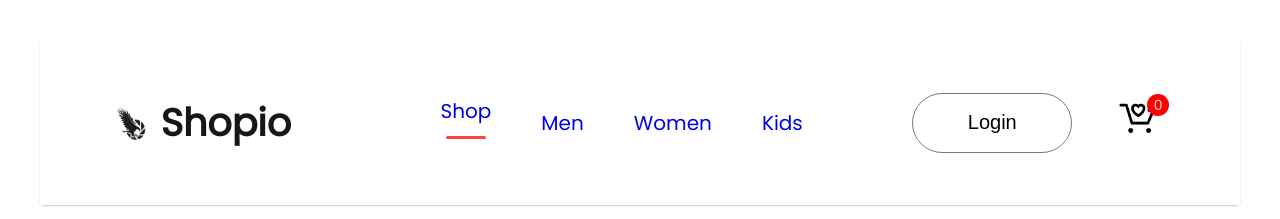
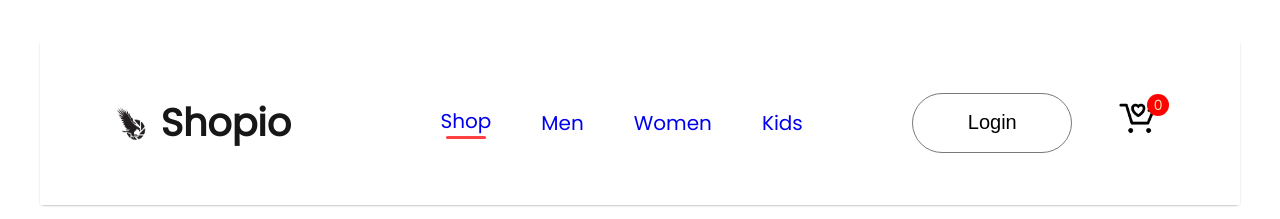
Before and after one commit to shafakyildiz/ecommerce, a React (Vite) app: page / in a window 1280 px wide. Shown: the top 219 px of the page. Built offline with nearby package versions, Linux system fonts and the light colour scheme.

Commit message:
Fix header styling issue

```diff
--- a/src/components/navbar/Navbar.css
+++ b/src/components/navbar/Navbar.css
@@ -24,6 +24,7 @@ img {
 
 .nav-menu {
   display: flex;
+  justify-content: center;
   align-items: center;
   list-style: none;
   gap: 50px;
@@ -47,6 +48,7 @@ img {
   height: 3px;
   border-radius: 10px;
   background-color: #ff4141;
+  margin: 0 auto;
 }
 
 .nav-login-cart {
```
